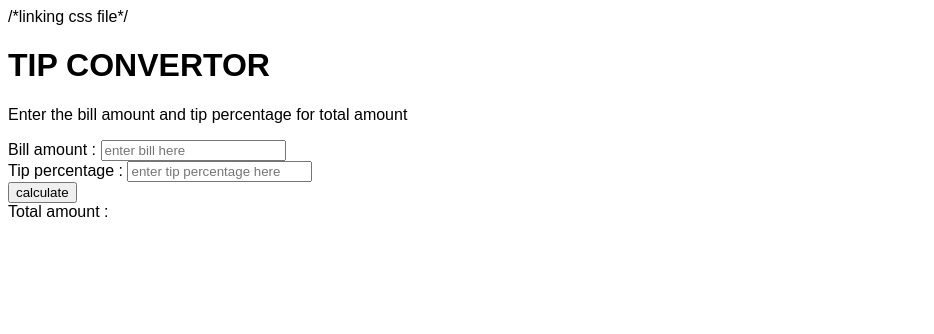
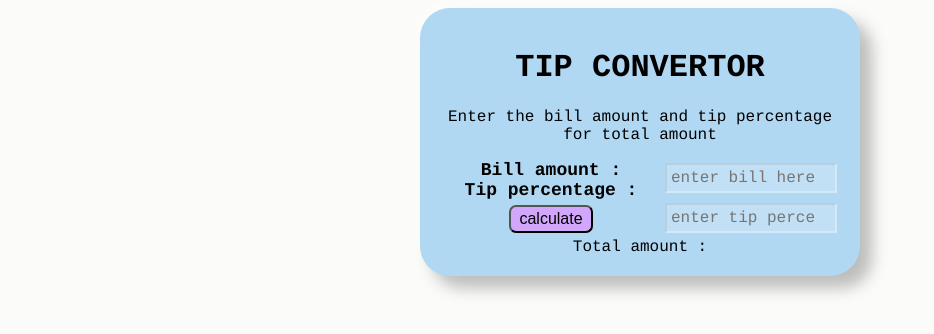
Before and after one commit to ananyachikkur-cs/My-mini-project, a plain HTML site: page index.html in a window 1280 px wide. Shown: the whole page, without its empty margins (0-934 px from the left). Drawn offline with Linux system fonts and the light colour scheme.

Commit message:
css workspace

```diff
--- a/index.html
+++ b/index.html
@@ -5,9 +5,9 @@
     <meta name="viewport" content="width=device-width, initial-scale=1.0">
     <title>Tip calculator</title>
 </head>
-<link rel="stylesheet" href="style.css"> /*linking  css file*/
+<link rel="stylesheet" href="style.css">
 <body>
-
+    <center>
     <div class="container">
         <h1>
             <ur>
@@ -15,17 +15,17 @@
             </ur>
         </h1>
         <p>Enter the bill amount and tip percentage for total amount </p>
-        <label for="bill">Bill amount :</label>
-        <input type="number" id="bill" placeholder="enter bill here">
+        <label class="label" for="bill">Bill amount :</label>
+        <input type="number" class="input" id="bill" placeholder="enter bill here">
         <br>
-        <label for="tip">Tip percentage :</label>
-        <input type="number" id="tip" placeholder="enter tip percentage here">
+        <label class="label" for="tip">Tip percentage :</label>
+        <input type="number"  class="input" id="tip" placeholder="enter tip percentage here">
         <br>
         <button id="calculate">calculate</button>
         <br>
         <label for="total">Total amount :</label>
         <span id="tatal"></span>
     </div>
-
+    </center>
 </body>
 </html>
--- a/style.css
+++ b/style.css
@@ -1,3 +1,46 @@
 body {
-    font-family: Arial, Helvetica, sans-serif;
+    font-family: Courier, Monaco, monospace;
+    align-items: center;
+    justify-content: center;
+    border-radius:20px;
+    background-color: #fbfcf9;
+
+
+
 }
+.label{
+    font-size: 18px;
+    font-weight:bold;
+    margin:2px;
+    padding:10px;
+
+}
+.container{
+    width: 400px;
+    padding:20px;
+    background-color: rgb(177, 216, 242);
+    border-radius: 30px;
+    box-shadow :12px 12px 16px 0 rgba(0, 0, 0, 0.25),
+    -8px -8px 12px 0 rgba(255, 255, 255, 0.3);
+
+}
+.input{
+  width:40%;
+  font-family: Courier, Monaco, monospace;
+  padding:4px;
+   outline:none;
+  background: rgba(255, 255, 255, 0.2);
+  border-color: rgba(255, 255, 255, 0.3);
+  color:green;
+  margin:3px;
+  font-size:16px;
+  float:right;
+}
+button{
+    padding:3px 8px;
+    font-size: medium;
+    border-radius:7px;
+    background-color:rgb(210, 167, 251);
+    margin:5px;
+    box-shadow :oklab(from rgb(169, 169, 238) l a b)
+}
```
